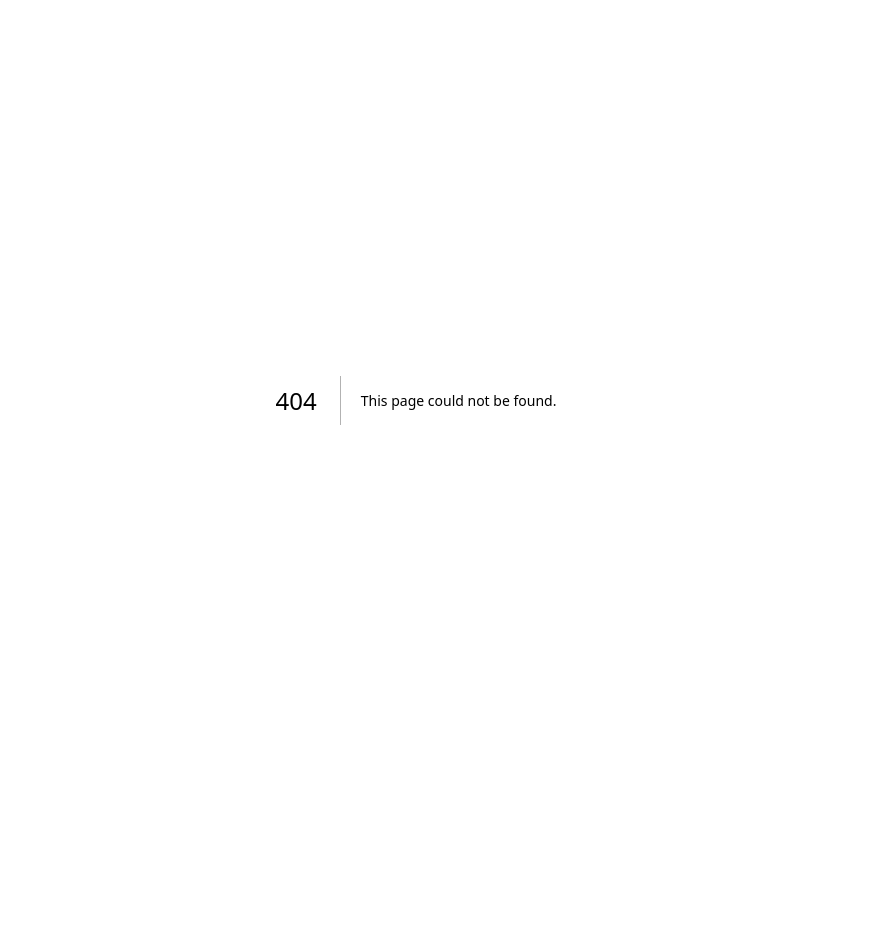
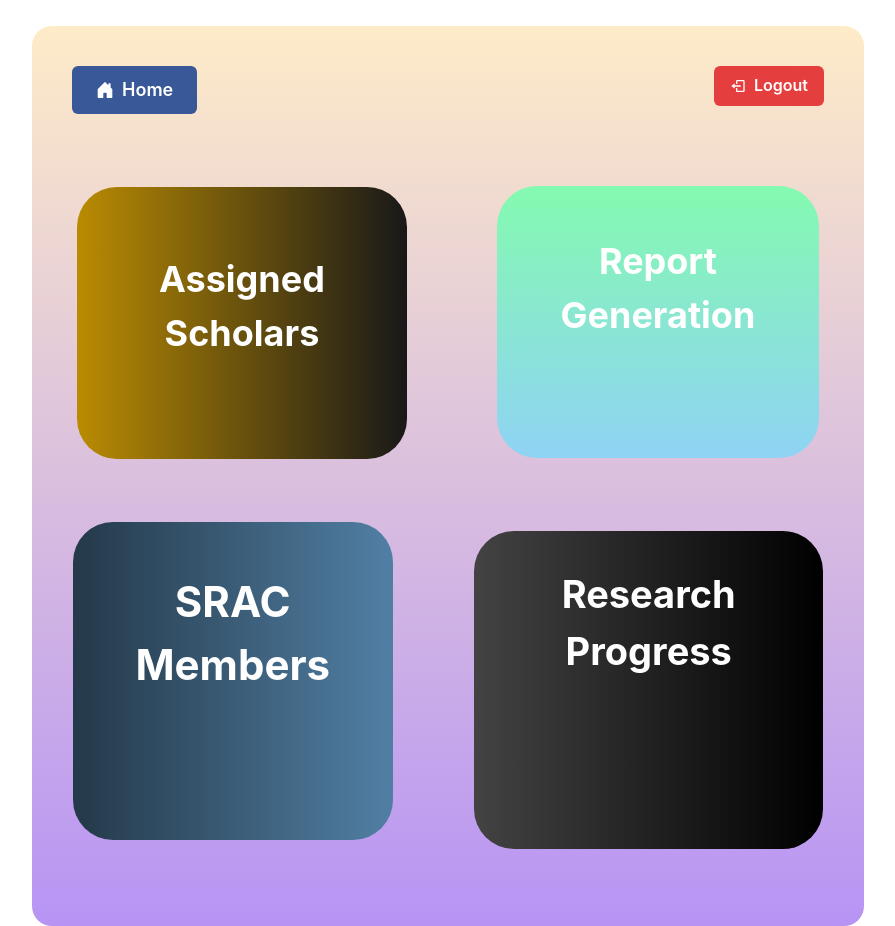
Before and after one commit to UmmarHamid/iust-scholars-portal, a Next.js app: page /supervisor/supervisor in a window 1280 px wide. Before the commit this address had no page. Shown: the whole page, without its empty margins (224-1119 px from the left). Before the commit the page ends 800 px from the top, so only its background shows below. Built offline with nearby package versions, Linux system fonts and the light colour scheme.

Commit message:
'add home button, add logout button,add assigned scholars link, add report generation link , add reasearch progress link , add SRAC members link'

```diff
--- /dev/null
+++ b/pages/supervisor/supervisor.tsx
@@ -0,0 +1,123 @@
+import { Button } from '@chakra-ui/button';
+import { BsFillHouseDoorFill } from 'react-icons/bs';
+import { BiLogOut } from 'react-icons/bi';
+import Link from 'next/link';
+import { Box, SimpleGrid } from '@chakra-ui/react';
+import { styled } from 'styled-components';
+
+const StyledDiv = styled.div`
+  display: flex;
+  align-content: center;
+  justify-content: space-around;
+`;
+const StyledButton = styled.div`
+  display: flex;
+  justify-content: space-between;
+`;
+
+export const supervisor = () => {
+  return (
+    <>
+      <title>Supervisor</title>
+      <Box
+        w='65%'
+        h='900px'
+        bgGradient={[
+          'linear(to-tr, teal.300, yellow.400)',
+          'linear(to-t, blue.200, teal.500)',
+          'linear(to-b, orange.100, purple.300)',
+        ]}
+        borderRadius={20}
+        marginTop='2%'
+        marginLeft='20%'
+      >
+        <StyledButton>
+          <Link href={'/'}>
+            <Button
+              leftIcon={<BsFillHouseDoorFill />}
+              colorScheme='facebook'
+              variant='solid'
+              size='lg'
+              margin={10}
+            >
+              Home
+            </Button>
+          </Link>
+
+          <Button colorScheme='red' leftIcon={<BiLogOut />} margin={10}>
+            Logout
+          </Button>
+        </StyledButton>
+        <StyledDiv>
+          <Link href={'/login'}>
+            <Box
+              w='100%'
+              h='100%'
+              bgGradient={['linear-gradient(90deg,#ba8b02,#181818  )']}
+              borderRadius={40}
+              marginTop='10%'
+              fontSize={36}
+              padding='20%'
+              textAlign='center'
+              color='#fff'
+              fontWeight={700}
+            >
+              Assigned Scholars
+            </Box>
+          </Link>
+          <Link href={'/login'}>
+            <Box
+              w='100%'
+              h='100%'
+              bgGradient={['linear-gradient(#84fab0,#8fd3f4  )']}
+              borderRadius={40}
+              marginTop='10%'
+              fontSize={36}
+              padding='15%'
+              textAlign='center'
+              color='#fff'
+              fontWeight={700}
+            >
+              Report Generation
+            </Box>
+          </Link>
+        </StyledDiv>
+        <StyledDiv>
+          <Link href={'/login'}>
+            <Box
+              w='100%'
+              h='100%'
+              bgGradient={['linear-gradient(to right, #243949 , #517fa4 )']}
+              borderRadius={40}
+              marginTop='30%'
+              fontSize={42}
+              padding='15%'
+              textAlign='center'
+              color='#fff'
+              fontWeight={700}
+            >
+              SRAC Members
+            </Box>
+          </Link>
+          <Link href={'/login'}>
+            <Box
+              w='100%'
+              h='100%'
+              bgGradient={['linear-gradient(to right, #434343 , black   )']}
+              borderRadius={40}
+              marginTop='30%'
+              fontSize={38}
+              padding='10%'
+              textAlign='center'
+              color='#fff'
+              fontWeight={700}
+            >
+              Research Progress
+            </Box>
+          </Link>
+        </StyledDiv>
+      </Box>
+    </>
+  );
+};
+export default supervisor;
```
